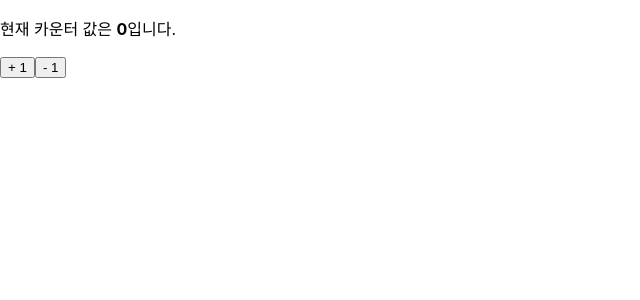
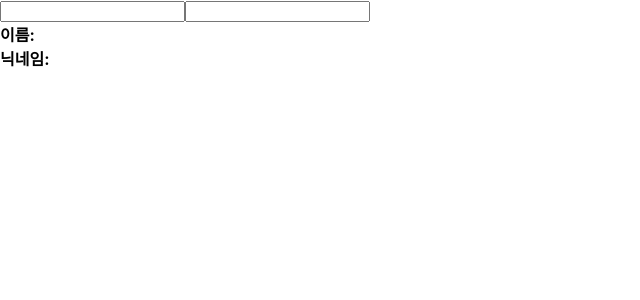
Before and after one commit to jingug1004/reacthook, a React (Create React App) app: page / in a window 1280 px wide. Shown: the top 300 px of the page, without its empty margins (0-640 px from the left). Built offline with nearby package versions, Linux system fonts and the light colour scheme.

Commit message:
190921(토) 리액트를 다루는 기술_04 hook

```diff
--- a/src/App.js
+++ b/src/App.js
@@ -5,7 +5,7 @@ import Counter from './Counter';
 import Info from './Info';
 
 const App = () => {
-  return <Counter/>;
+    return <Info/>;
 }
 
 export default App;
--- a/src/Info.js
+++ b/src/Info.js
@@ -1,33 +1,30 @@
-import React, {useState, useEffect} from 'react';
+import React, {useState, useEffect, useReducer} from 'react';
 import logo from './logo.svg';
 import './App.css';
 
+function reducer(state, action) {
+    return {
+        ...state,
+        [action.name]: action.value
+    };
+}
+
 const Info = () => {
-    const [name, setName] = useState('');
-    const [nickname, setNickname] = useState('');
+    const [state, dispatch] = useReducer(reducer, {
+        name: '',
+        nickname: ''
+    });
+    const {name, nickname} = state;
 
-    useEffect(() => {
-        console.log('렌더링이 완료되었습니다.');
-        console.log({name, nickname});
-        return () => {
-            console.log('cleanup');
-            console.log({name, nickname});
-        }
-    });
-
-    const onChangeName = e => {
-        setName(e.target.value);
-    }
-
-    const onChangeNickname = e => {
-        setNickname(e.target.value);
+    const onChange = e => {
+        dispatch(e.target);
     }
 
     return (
         <div>
             <div>
-                <input vlaue={name} onChange={onChangeName}/>
-                <input vlaue={nickname} onChange={onChangeNickname}/>
+                <input name="name" vlaue={name} onChange={onChange}/>
+                <input name="nickname" vlaue={nickname} onChange={onChange}/>
             </div>
             <div>
                 <div>
```
